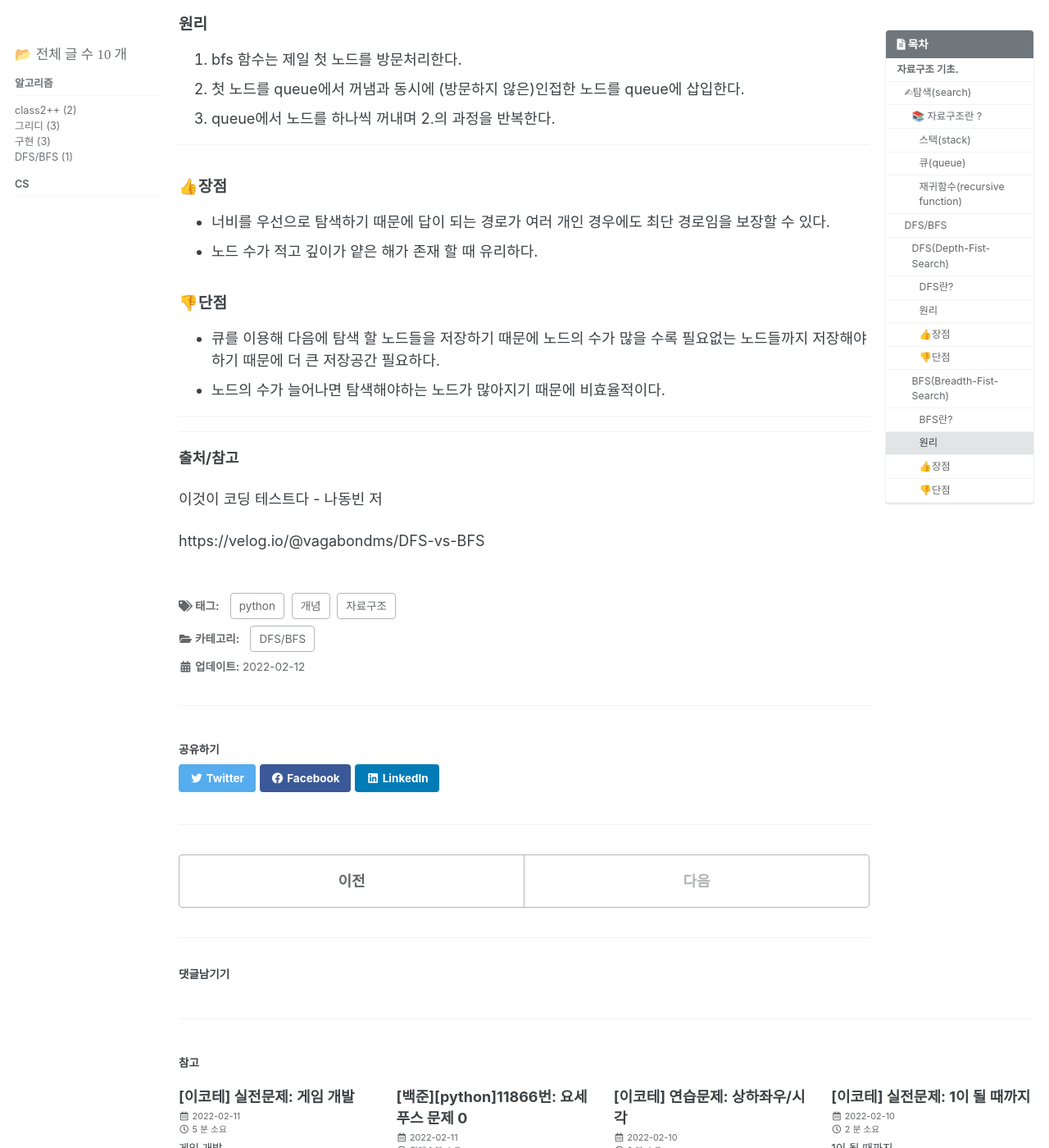
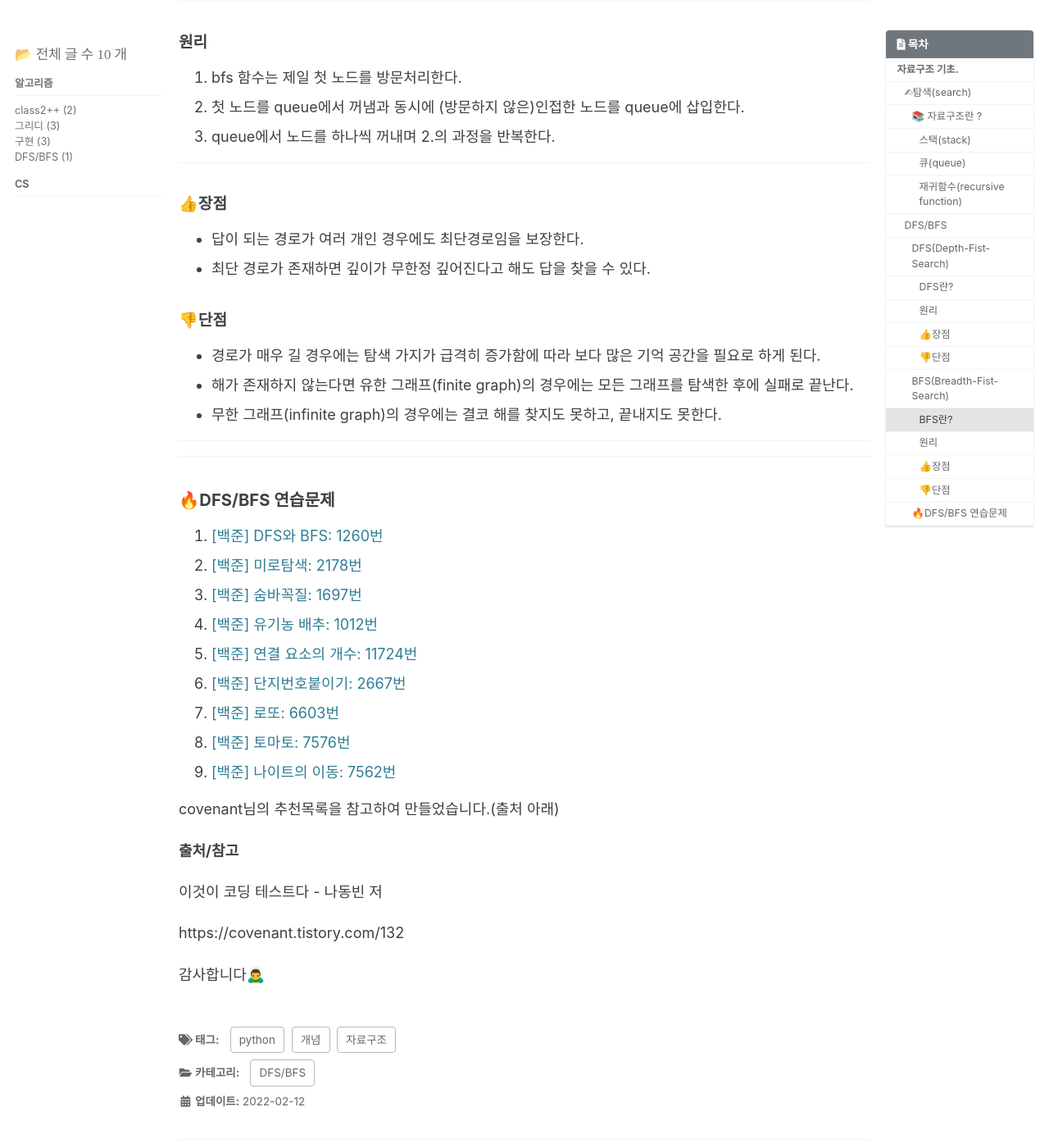
Before and after one commit to geunskoo/geunskoo.github.io, a Jekyll site: the page built from _posts/2022-02-12-data-structure.md, in a window 1280 px wide and 1400 px high, scrolled down 6663 px. Shown: the whole window at 82% size. Built offline with Jekyll 4.4.1, drawn with Linux system fonts in a browser that asks for light colours; cached includes are drawn as plain includes; comment, search, counter and statistics services are not loaded; some of the changed text lies outside the part shown.

Commit message:
Update 2022-02-12-data-structure.md

```diff
--- a/_posts/2022-02-12-data-structure.md
+++ b/_posts/2022-02-12-data-structure.md
@@ -199,13 +199,13 @@ deque는 스택과 큐의 장점을 모두 채택한 것,
 
 #### 👍장점
 
-+ 단지 현 경로상의 노드들만을 기억하면 되므로 저장공간의 수요가 비교적 적다.
-
-+ 목표노드가 깊은 단계에 있을 경우 해를 빨리 구할 수 있다.
++ 현 경로상의 노드를 기억하기 때문에 적은 메모리를 사용한다.
++ 찾으려는 노드가 깊은 단계에 있는 경우 BFS 보다 빠르게 찾을 수 있다.
 
 #### 👎단점
 
-+ 해가 없는 경로에 깊이 빠질 가능성이 있다.
++ 해가 없는 경로를 탐색 할 경우 단계가 끝날 때까지 탐색한다.
++ DFS를 통해서 얻어진 해가 최단 경로라는 보장이 없다.  DFS는 해에 도착하면 탐색을 종료하기 때문이다.
 
 ---
 
@@ -277,24 +277,41 @@ deque는 스택과 큐의 장점을 모두 채택한 것,
 
 #### 👍장점
 
-+ 너비를 우선으로 탐색하기 때문에 답이 되는 경로가 여러 개인 경우에도 최단 경로임을 보장할 수 있다.
-+ 노드 수가 적고 깊이가 얕은 해가 존재 할 때 유리하다.
++ 답이 되는 경로가 여러 개인 경우에도 최단경로임을 보장한다.
++ 최단 경로가 존재하면 깊이가 무한정 깊어진다고 해도 답을 찾을 수 있다.
 
 #### 👎단점
 
-+ 큐를 이용해 다음에 탐색 할 노드들을 저장하기 때문에 노드의 수가 많을 수록 필요없는 노드들까지 저장해야 하기 때문에 더 큰 저장공간 필요하다.
-+ 노드의 수가 늘어나면 탐색해야하는 노드가 많아지기 때문에 비효율적이다.
++ 경로가 매우 길 경우에는 탐색 가지가 급격히 증가함에 따라 보다 많은 기억 공간을 필요로 하게 된다.
++ 해가 존재하지 않는다면 유한 그래프(finite graph)의 경우에는 모든 그래프를 탐색한 후에 실패로 끝난다.
++ 무한 그래프(infinite graph)의 경우에는 결코 해를 찾지도 못하고, 끝내지도 못한다.
 
 ---
 
 ---
 
+### 🔥DFS/BFS 연습문제
 
+1.  [[백준] DFS와 BFS: 1260번](https://www.acmicpc.net/problem/1260)
+2.  [[백준] 미로탐색: 2178번](https://www.acmicpc.net/problem/2178)
+3.  [[백준] 숨바꼭질: 1697번](https://www.acmicpc.net/problem/1697)
+4.  [[백준] 유기농 배추: 1012번](https://www.acmicpc.net/problem/1012)
+5.  [[백준] 연결 요소의 개수: 11724번](https://www.acmicpc.net/problem/11724)
+6.  [[백준] 단지번호붙이기: 2667번](https://www.acmicpc.net/problem/2667)
+7.  [[백준] 로또: 6603번](https://www.acmicpc.net/problem/6603)
+8.  [[백준] 토마토: 7576번](https://www.acmicpc.net/problem/7576)
+9.  [[백준] 나이트의 이동: 7562번](https://www.acmicpc.net/problem/7562)
+
+
+
+covenant님의 추천목록을 참고하여 만들었습니다.(출처 아래)
 
  **출처/참고**
 
 이것이 코딩 테스트다 - 나동빈 저
 
-https://velog.io/@vagabondms/DFS-vs-BFS
+https://covenant.tistory.com/132
+
+감사합니다🙇‍♂️
 
 {: .notice--info}
```
